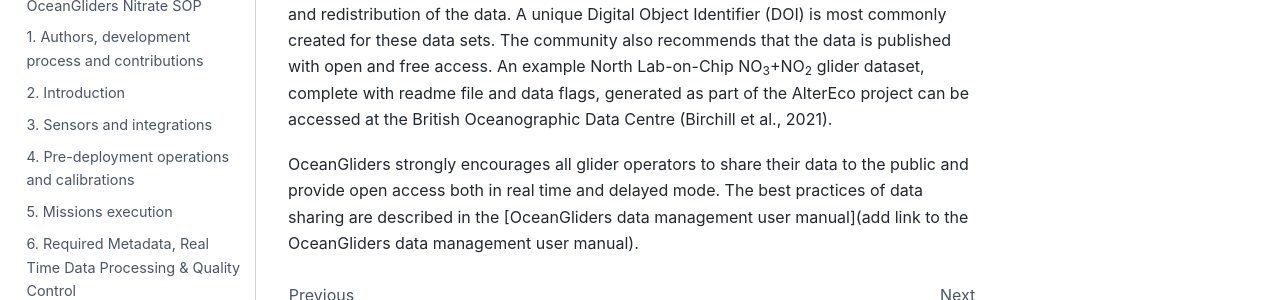
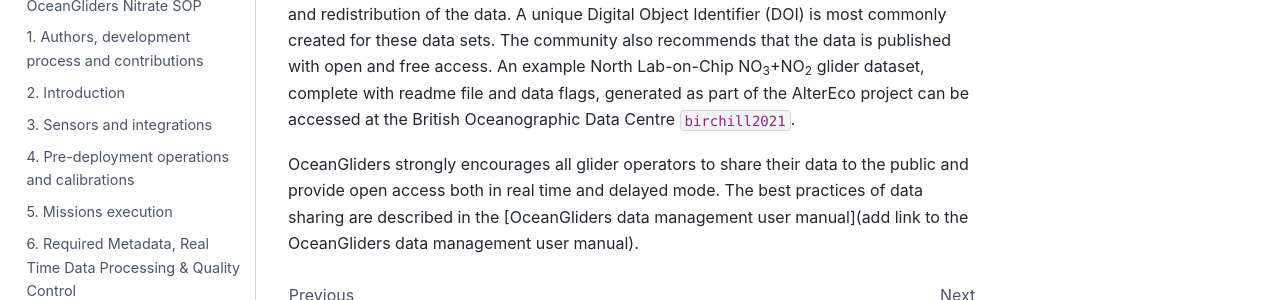
Before and after one commit to OceanGlidersCommunity/Nitrate_SOP, a Jupyter Book: the page built from sections/data_sharing.md, in a window 1280 px wide. Shown: the part 187-487 px from the top of the page. Built offline with Jupyter Book 1.0.4 settings and Sphinx 7.4.7 and the Sphinx Book theme 1.1.4, drawn with Linux system fonts in a browser that asks for light colours; cross-references to code outside the pages are shown as plain code.

Commit message:
Update data_sharing.md

```diff
--- a/sections/data_sharing.md
+++ b/sections/data_sharing.md
@@ -2,7 +2,7 @@
 It is strongly recommended that delayed mode (fully processed, calibrated, quality controlled and flagged) data is published at a recognized World Data Centre for archiving and redistribution of the data.
 A unique Digital Object Identifier (DOI) is most commonly created for these data sets.
 The community also recommends that the data is published with open and free access.
-An example North Lab-on-Chip NO<sub>3</sub>+NO<sub>2</sub> glider dataset, complete with readme file and data flags, generated as part of the AlterEco project can be accessed at the British Oceanographic Data Centre (Birchill et al., 2021).
+An example North Lab-on-Chip NO<sub>3</sub>+NO<sub>2</sub> glider dataset, complete with readme file and data flags, generated as part of the AlterEco project can be accessed at the British Oceanographic Data Centre {cite}`birchill2021`.
 
 OceanGliders strongly encourages all glider operators to share their data to the public and provide open access both in real time and delayed mode.
 The best practices of data sharing are described in the [OceanGliders data management user manual](add link to the OceanGliders data management user manual).
```
